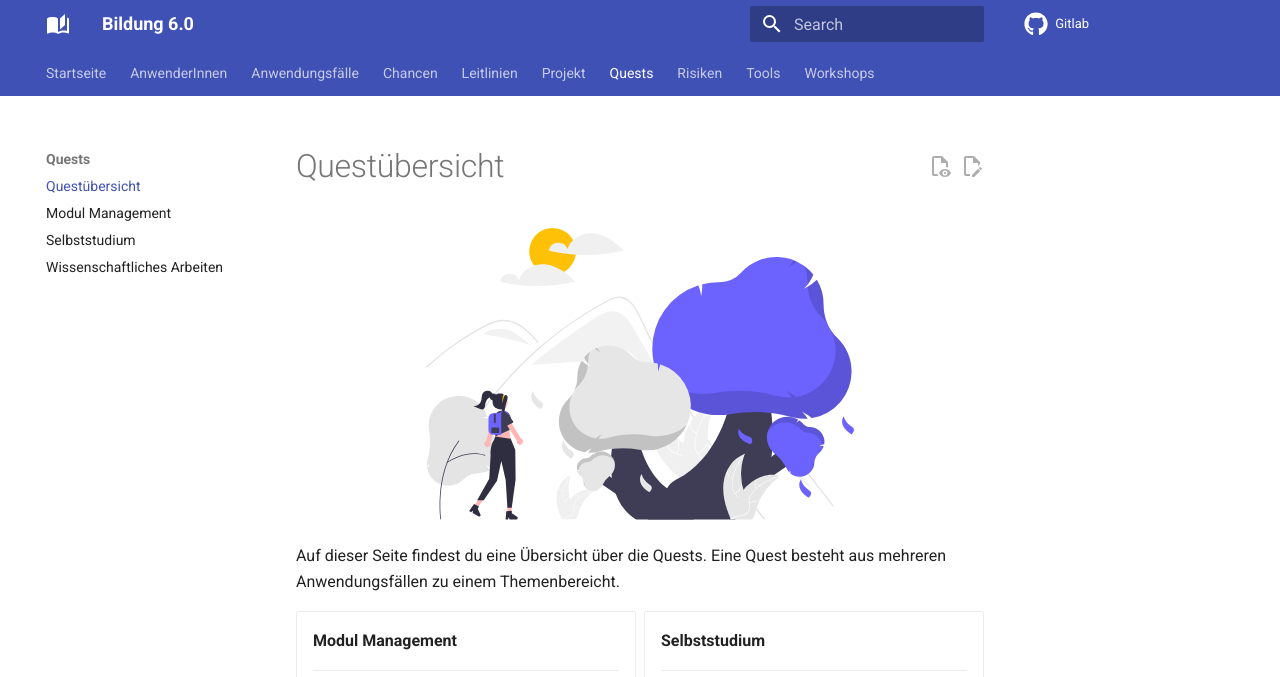
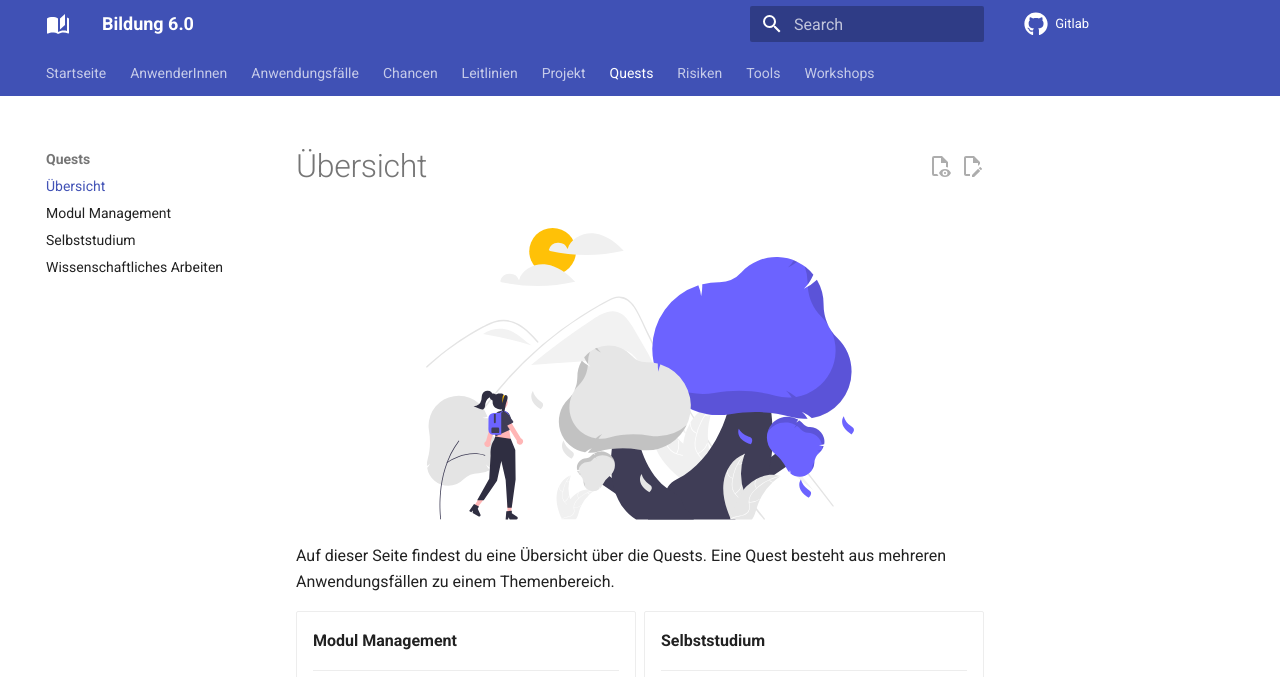
Before and after one commit to bildung6/bildung6, an MkDocs documentation site: the page built from docs/quests/index.md, in a window 1280 px wide and 1333 px high. Shown: the top 677 px of the window. Built offline with MkDocs 1.6.1 and Material for MkDocs 9.7.7, drawn with Linux system fonts in a browser that asks for light colours; comment, search, counter and statistics services are not loaded.

Commit message:
Updating structure

```diff
--- a/docs/quests/index.md
+++ b/docs/quests/index.md
@@ -1,12 +1,12 @@
 ---
-title: Questübersicht
+title: Übersicht
 is_overview: true
 ---
 
 <img src="images/quest.svg" alt="Quest">
 
 <p>
-    Auf dieser Seite findest du eine Übersicht über die Quests. Eine Quest besteht aus mehreren Anwendungsfällen zu einem Themenbereicht.
+    Auf dieser Seite findest du eine Übersicht über die Quests. Eine Quest besteht aus mehreren Anwendungsfällen zu einem Themenbereich.
 </p>
 
 [quest]
```
